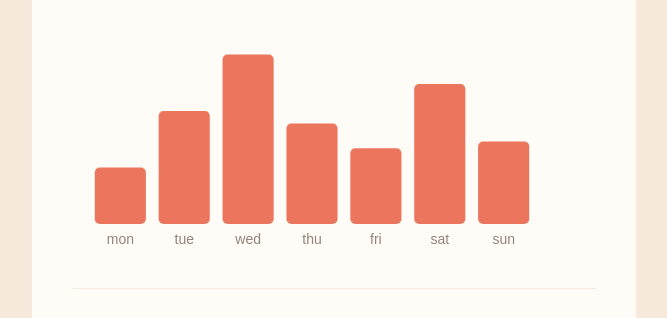
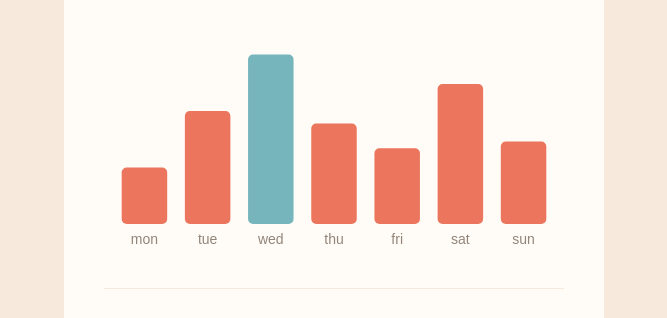
Before and after one commit to siddharthdb/expense-chart-component, a website built with Parcel: page index.html in a window 1280 px wide. Shown: the part 295-613 px from the top of the page, without its empty margins (306-973 px from the left). Built offline with nearby package versions, Linux system fonts and the light colour scheme.

Commit message:
added lodash to get max value for color change

```diff
--- a/index.js
+++ b/index.js
@@ -1,24 +1,28 @@
 import "./styles/index.less";
+import { max } from "lodash";
 import * as d3 from "d3";
 import data from "./data.json";
 
 function ExpenseChart() {
+
   this.init = () => {
-    let HEIGHT = 178,
-      WIDTH = 460,
-      margin = { top: 30, right: 0, bottom: 30, left: 10 };
+    const isMobile = window.innerWidth < 575;
+
+    const maxValue = max(data.map(d => d.amount));
+
+    const HEIGHT = 178,
+      WIDTH = d3.select("#expense-bar").node().getBoundingClientRect().width,
+      margin = { top: 30, right: 0, bottom: 30, left: 0 };
 
     let svg = d3
       .select("#expense-bar")
       .append("svg")
-      .attr("width", d3.select("#expense-bar").node().clientWidth)
+      .attr("width", d3.select("#expense-bar").node().getBoundingClientRect().width)
       .attr("height", HEIGHT + margin.top + margin.bottom)
       .append("g")
       .attr("transform", `translate(${margin.left}, ${margin.top})`);
 
-
-
-    let x = d3.scaleBand().range([0, WIDTH]).padding(0.2);
+    let x = d3.scaleBand().range([0, WIDTH]).padding(0.28);
     let y = d3.scaleLinear().range([HEIGHT, 0]);
 
     function createAxisLeft(data) {
@@ -56,17 +60,22 @@ function ExpenseChart() {
     }
 
     function addLabelsToBars(bars) {
+
+      const xRectDiff = !isMobile ? 5 : 7;
+      const yRectDiff = !isMobile ? 35 : 30;
+
       bars
         .append("rect")
         .attr("class", "bglbl")
-        .attr("x", (d) => x(d.day) - 5)
-        .attr("y", (d) => y(d.amount) - 35)
+        .attr("x", (d) => x(d.day) - xRectDiff)
+        .attr("y", (d) => y(d.amount) - yRectDiff)
         .attr("rx", 5)
         .attr("ry", 5)
-        .attr("width", 60)
-        .attr("height", 30)
+        .attr("width", isMobile ? 45 : 60)
+        .attr("height", isMobile ? 25 : 30)
         .style("visibility", "hidden")
         .style("fill", "#382314");
+
       bars
         .append("text")
         .text((d) => `$${d.amount}`)
@@ -83,7 +92,7 @@ function ExpenseChart() {
     }
 
     function createBars(data) {
-      let bars = svg
+      const bars = svg
         .selectAll(".bars")
         .data(data, (d) => d.day)
         .enter()
@@ -101,7 +110,14 @@ function ExpenseChart() {
         .attr("ry", 5)
         .attr("width", x.bandwidth())
         .attr("height", 0)
-        .style("fill", "#EC755D")
+        .style("fill", function(d) {
+          if (d.amount === maxValue) {
+            return "#76B5BC";
+          } else {
+            return "#EC755D";
+          }
+
+        })
         .on("mouseover", function(d) {
           d3.select(this.parentNode).select('.txtlbl').style('visibility', 'visible');
           d3.select(this.parentNode).select('.bglbl').style('visibility', 'visible');
@@ -123,8 +139,6 @@ function ExpenseChart() {
     createAxisLeft(data);
     createAxisBottom(data);
     createBars(data);
-
-
   };
 }
 
--- a/styles/index.less
+++ b/styles/index.less
@@ -19,14 +19,24 @@ html,body {
 @cmp-name: ~"expense";
 
 .@{cmp-name} {
+  &__container {
+    width: 540px;
+    @media (max-width: 576px)  {
+      width: 343px;
+    }
+  }
+
   &__summary {
-    width: 540px;
+
     border-radius: 20px;
     background: @red;
     padding: 25px 32px;
     display: flex;
     flex-direction: row;
     justify-content: space-between;
+    @media (max-width: 576px)  {
+      padding: 20px;
+    }
 
     &-balance {
       display: flex;
@@ -57,11 +67,19 @@ html,body {
     background: @card-white;
     margin-top: 24px;
 
+    @media (max-width: 576px)  {
+      padding: 24px 20px;
+    }
+
     &-title {
       color: @dark-brown;
       font-size: 3.2rem;
       font-weight: 700;
       margin: 0;
+
+      @media (max-width: 576px)  {
+        font-size: 2.4rem;
+      }
     }
 
     &-img {
@@ -74,6 +92,10 @@ html,body {
         font-weight: 700;
         color: @white;
         background: @dark-brown;
+
+        @media (max-width: 576px)  {
+          font-size: 1.2rem;
+        }
       }
 
       .tick line {
@@ -101,11 +123,19 @@ html,body {
           font-size: 1.8rem;
           font-weight: 400;
           color: @medium-brown;
+
+          @media (max-width: 576px)  {
+            font-size: 1.5rem;
+          }
         }
 
         > .balance {
           font-size: 4.8rem;
           font-weight: 700;
+
+          @media (max-width: 576px)  {
+            font-size: 3.0rem;
+          }
         }
       }
 
@@ -114,16 +144,19 @@ html,body {
         flex-direction: column;
         align-items: end;
         justify-content: end;
+        font-size: 1.8rem;
+
+        @media (max-width: 576px)  {
+          font-size: 1.5rem;
+        }
 
         > .value {
           color: @dark-brown;
-          font-size: 1.8rem;
           font-weight: 700;
         }
 
         > .label {
           color: @medium-brown;
-          font-size: 1.8rem;
           font-weight: 400;
         }
       }
```
Also changed, not shown: package.json (+4 -3 lines), 1 other file.
